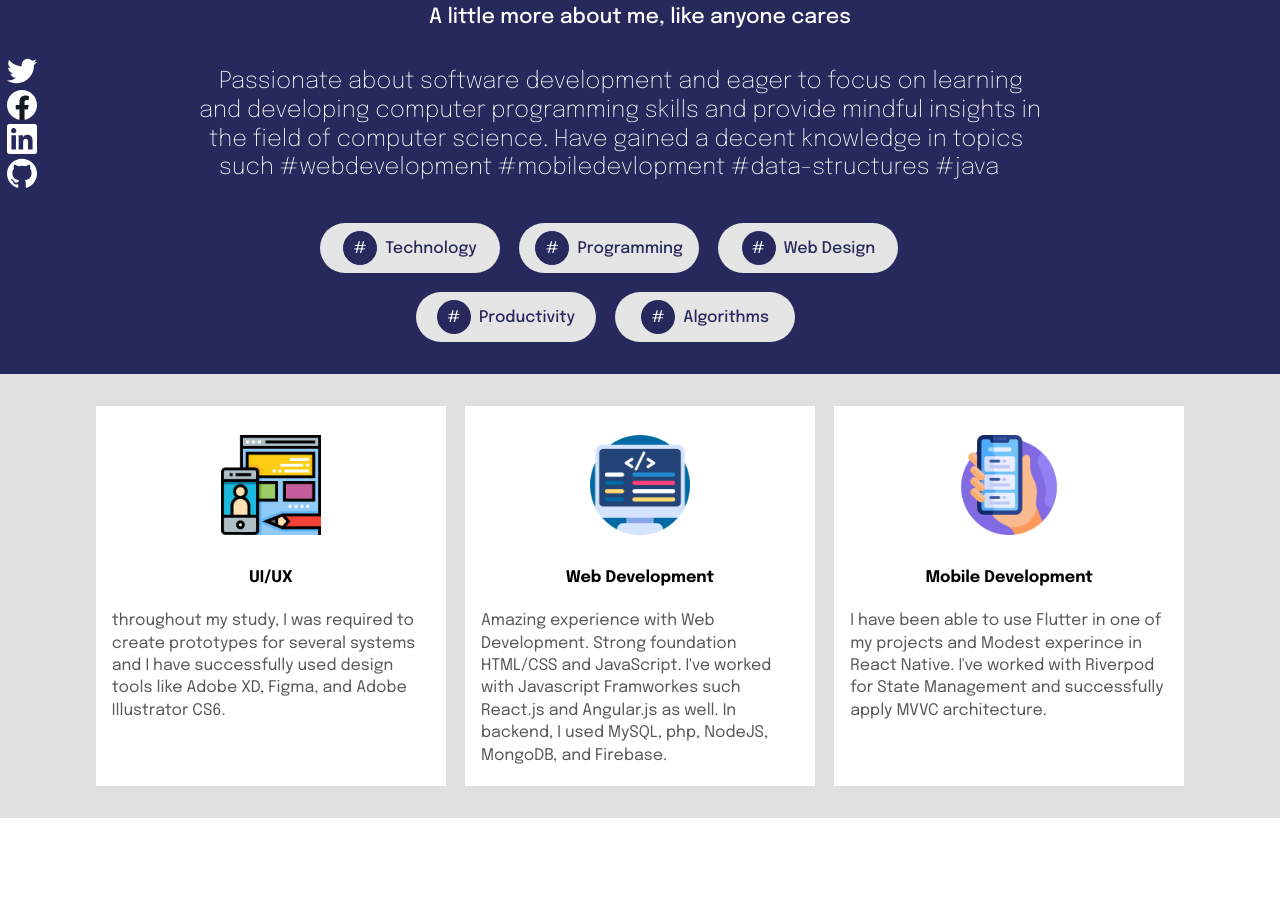
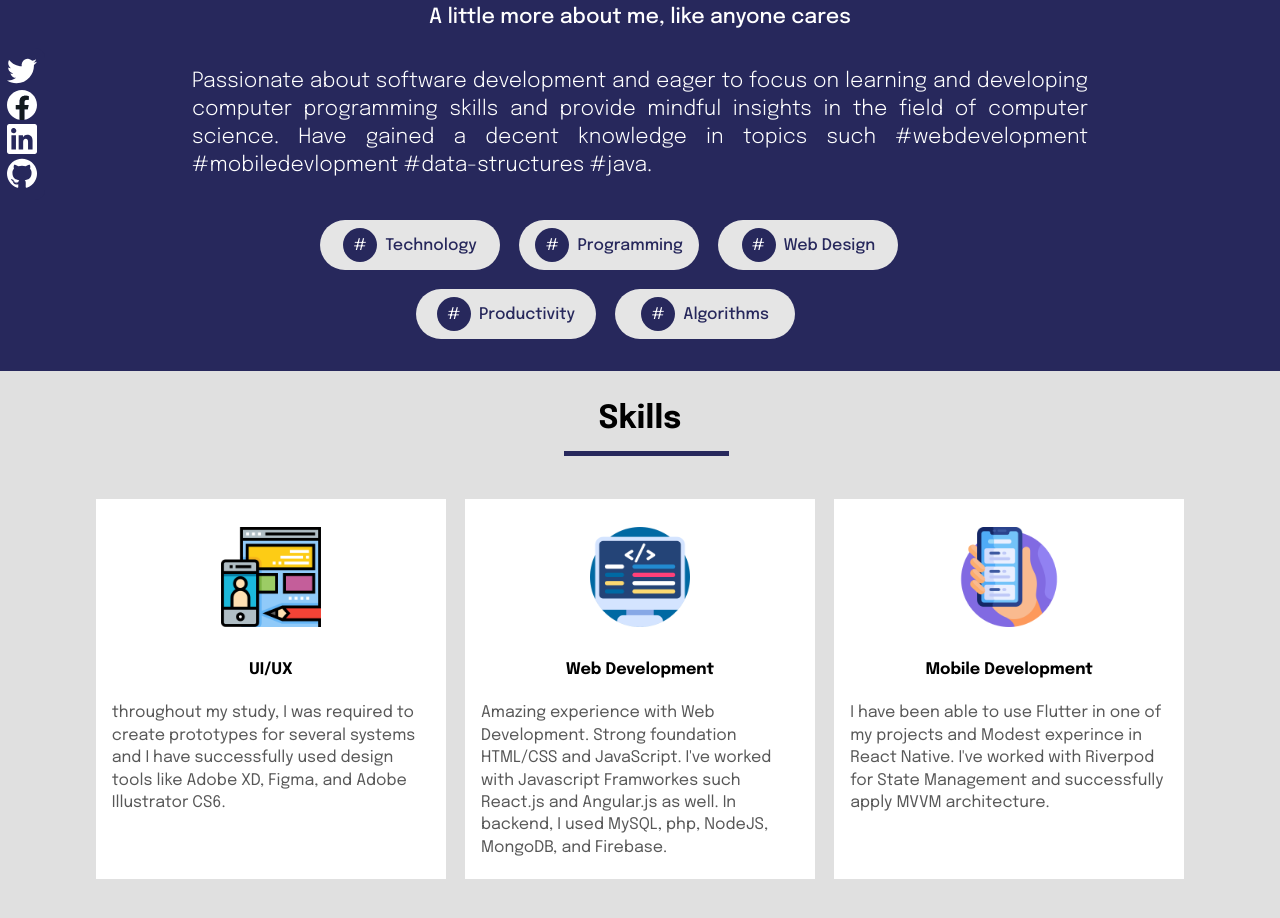
Before and after one commit to Jalalajlan/Jalal_portfolio, a React (Create React App) app: page / in a window 1280 px wide. Shown: the part 600-1518 px from the top of the page. Before the commit the page ends 1418 px from the top, so only its background shows below. Built offline with nearby package versions, Linux system fonts and the light colour scheme.

Commit message:
finshed three pages

```diff
--- a/src/pages/about/about.jsx
+++ b/src/pages/about/about.jsx
@@ -11,10 +11,7 @@ const About = () => {
         <p>{pageInfo[0].subtitle}</p>
       </div>
       <div className="about-section__desc">
-        <p>{pageInfo[1].desc[0]}</p>
-        <p>{pageInfo[1].desc[1]}</p>
-        <p>{pageInfo[1].desc[2]}</p>
-        <p>{pageInfo[1].desc[3]}</p>
+        <p>{pageInfo[1].desc}</p>
       </div>
       <div className="about-section__tags-area">
         {pageInfo[2].tags?.map((name) => (
--- a/src/pages/about/about.scss
+++ b/src/pages/about/about.scss
@@ -23,10 +23,11 @@
   }
 
   &__desc {
-    max-width: 90%;
-    font-weight: 200;
-    font-size: 1.45rem;
-    line-height: 1.8rem;
+    max-width: 70%;
+    line-height: 1.75rem;
+    font-size: 1.3rem;
+    font-weight: 300;
+    text-align: justify;
   }
 
   &__desc > p:nth-child(2) {
--- a/src/pages/about/pageinfo.js
+++ b/src/pages/about/pageinfo.js
@@ -4,12 +4,7 @@ export const pageInfo = [
     subtitle: "A little more about me, like anyone cares",
   },
   {
-    desc: [
-      "Passionate about software development and eager to focus on learning",
-      "and developing computer programming skills and provide mindful insights in",
-      "the field of computer science. Have gained a decent knowledge in topics",
-      "such #webdevelopment #mobiledevlopment #data-structures #java",
-    ],
+    desc: "Passionate about software development and eager to focus on learning and developing computer programming skills and provide mindful insights in the field of computer science. Have gained a decent knowledge in topics such #webdevelopment #mobiledevlopment #data-structures #java.",
   },
   {
     tags: [
--- a/src/pages/skills/pageinfo.js
+++ b/src/pages/skills/pageinfo.js
@@ -22,6 +22,6 @@ export const cards = [
     icon: Mobile,
     title: "Mobile Development",
     description:
-      "I have been able to use Flutter in one of my projects and Modest experince in React Native. I've worked with Riverpod for State Management and successfully apply MVVC architecture. ",
+      "I have been able to use Flutter in one of my projects and Modest experince in React Native. I've worked with Riverpod for State Management and successfully apply MVVM architecture. ",
   },
 ];
--- a/src/pages/skills/skill.jsx
+++ b/src/pages/skills/skill.jsx
@@ -5,7 +5,9 @@ import Card from "./../../components/card/Card";
 
 const Skills = () => {
   return (
-    <div className="cards-container center">
+    <div className="cards">
+      <h2>Skills</h2>
+      <div className="cards-container">
         {cards.map((card) => (
           <Card
             key={card.id}
@@ -15,6 +17,7 @@ const Skills = () => {
           />
         ))}
       </div>
+    </div>
   );
 };
 
--- a/src/pages/skills/skill.scss
+++ b/src/pages/skills/skill.scss
@@ -1,53 +1,31 @@
-.cards-container {
-  gap: 1.2rem;
+.cards {
+  display: flex;
+  flex-direction: column;
+  align-items: center;
+  gap: 1.9rem;
   padding: 2rem;
 }
 
-.card {
-  max-width: 350px;
-  height: 380px;
+.cards h2 {
   position: relative;
-  display: flex;
-  flex-direction: column;
-  gap: 1.5rem;
-  padding: 1.8rem 1rem;
-  background-color: white;
-  transform: translateY(0);
-  transition: transform 0.25s ease-in;
+  font-weight: bold;
+  font-size: 2rem;
 }
 
-.card:hover::after {
+.cards h2::after {
   content: "";
   position: absolute;
-  bottom: 0;
-  left: 0;
-  width: 100%;
-  height: 7px;
+  bottom: -20px;
+  left: -35px;
+  width: 200%;
+  height: 5px;
   background-color: rgba(39, 40, 92, 1);
-  transition: background-color 0.3s ease-in;
 }
 
-.card:hover {
-  transform: translateY(-10px);
-}
-
-.card img {
-  display: block;
-  margin-left: auto;
-  margin-right: auto;
-  width: 100px;
-  height: 100px;
-}
-
-.card h4 {
-  text-align: center;
-  margin-top: 10px;
-}
-
-.card p {
-  font-weight: 400;
-  line-height: 1.4;
-  color: rgba(0, 0, 0, 0.658);
+.cards-container {
+  display: flex;
+  gap: 1.2rem;
+  padding: 2rem;
 }
 
 @media (max-width: 600px) {
```
Lines whose indentation alone changed are shown as unchanged.
